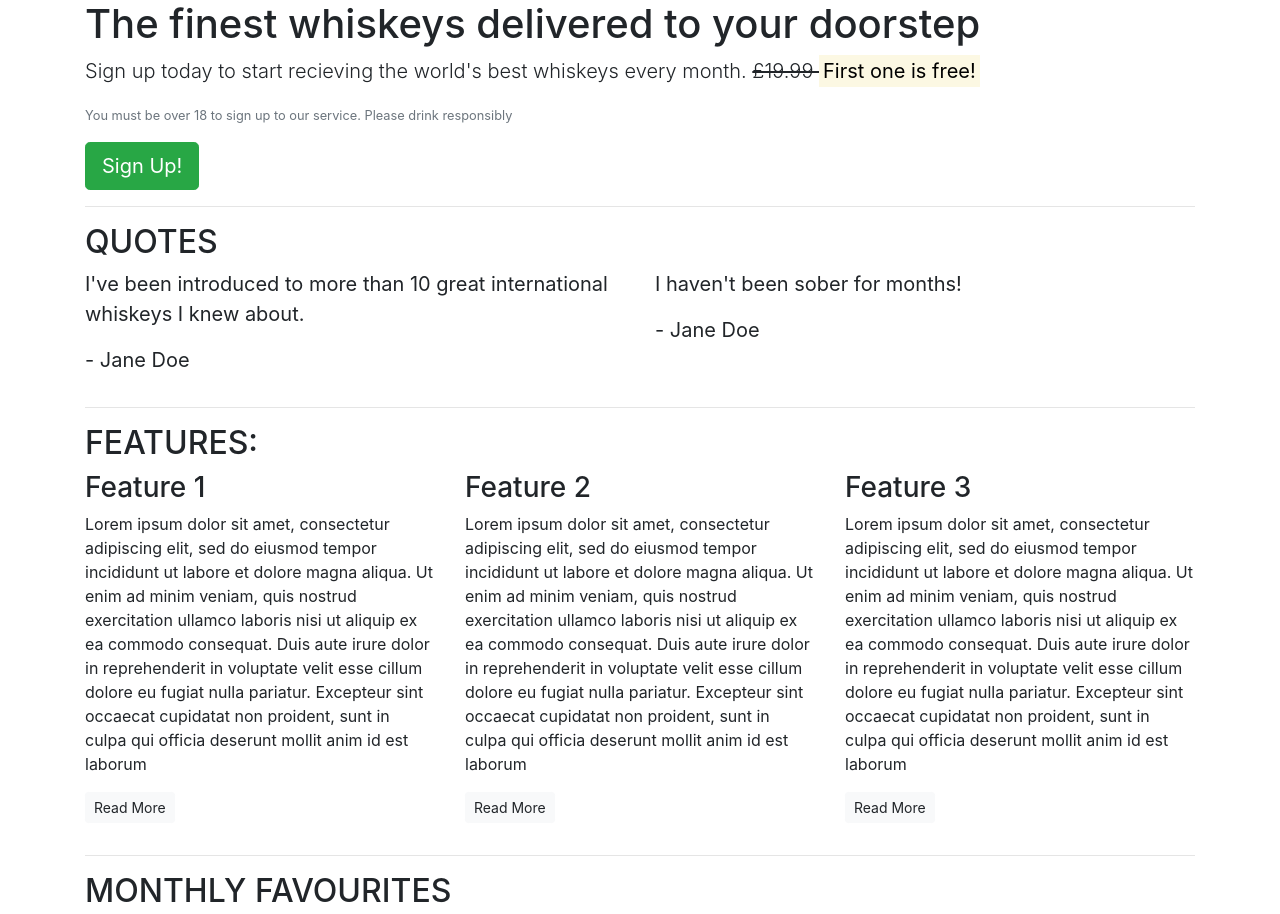
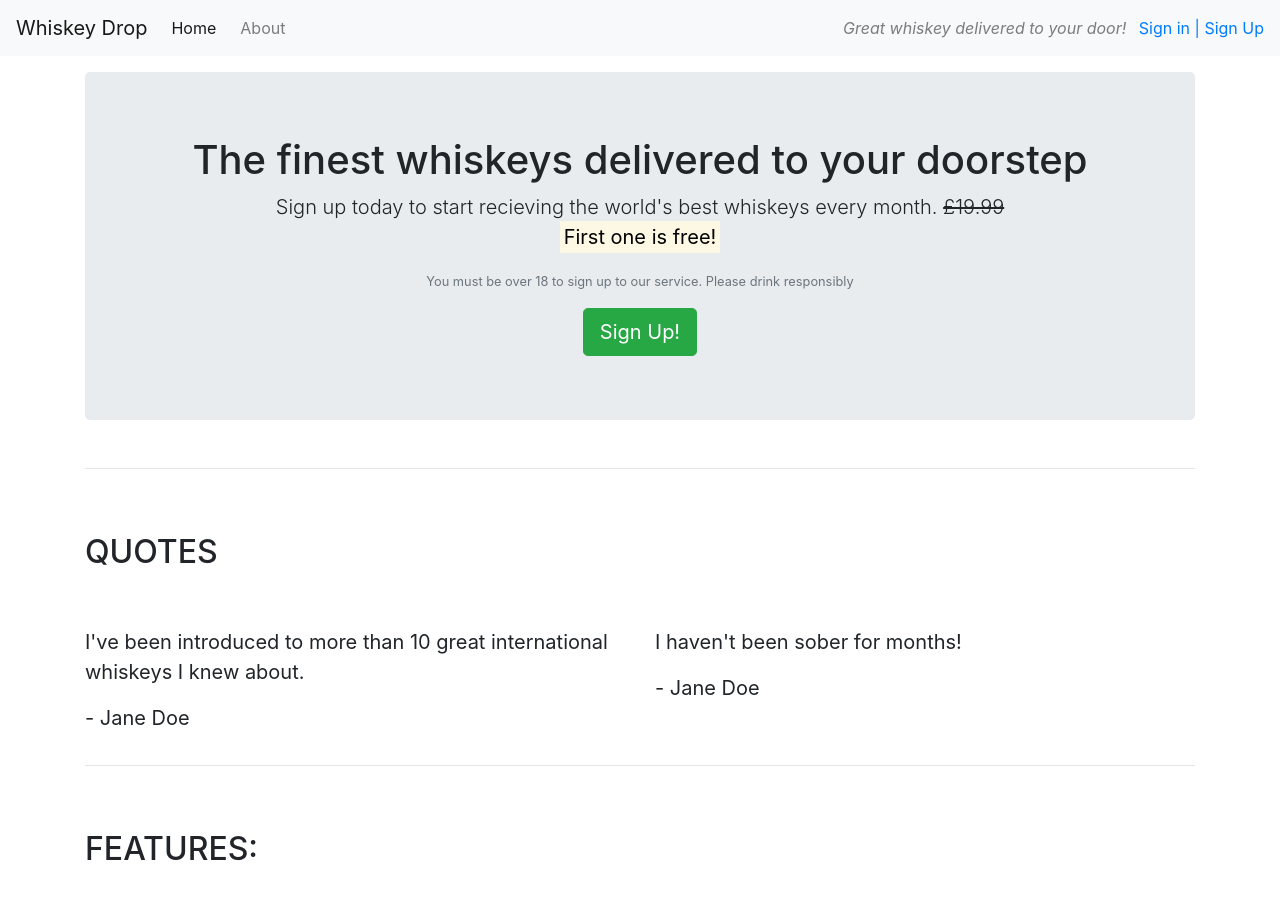
Before and after one commit to LitzN/Bootstrap_, a plain HTML site: page index.html in a window 1280 px wide. Shown: the top 914 px of the page. Drawn offline with nearby package versions, Linux system fonts and the light colour scheme.

Commit message:
Added navigation bar

```diff
--- a/index.html
+++ b/index.html
@@ -10,14 +10,28 @@
 
 </head>
 <body>
+<nav class="navbar navbar-light bg-light navbar-expand-sm">
+    <a href=""  class="navbar-brand">Whiskey Drop</a>
+    <ul class="navbar-nav mr-auto">
+        <li class="active nav-item mr-2"><a class="nav-link" href="/">Home</a></li>
+         <li class="nav-item mr-2"><a class="nav-link" href="/about">About</a></li>
+          <li class="nav-item mr-2 d-block d-sm-none"><a class="nav-link" href="/login">Sign in  |  Sign Up</a></li>
+   </ul>
+    <div class="d-none d-md-block">
+<p class="navbar-text my-auto mr-2"><i>Great whiskey delivered to your door!</i></p>
+<a href="/login">Sign in  |  Sign Up</a>
+    </div>
+</nav>
     <article class="container">
     <!--Callout-->
     <div class="row">
         <div class="col-12">
-            <section class="callout">
+            <section class="callout jumbotron mt-3 text-center">
              <h1>The finest whiskeys delivered to your doorstep</h1>
              <p class="lead">Sign up today to start recieving the world's best whiskeys every month.
-            <s>£19.99 </s> <strong><mark>First one is free!</mark></strong></p>
+            <s class="d-none d-sm-inline">£19.99 </s>
+            <span clas="d-inline d-sm-none"><br></span>
+             <strong><mark>First one is free!</mark></strong></p>
              <p><small class="text-muted">You must be over 18 to sign up to our service. Please drink responsibly</small></p>
             <button class="btn btn-success btn-lg">Sign Up!</button>
         </section>
@@ -29,7 +43,7 @@
     <!--Quotes-->
     <section class="blockquote">
         <div class="row">
-            <div class="col-12">
+            <div class="col-12 my-5">
             <h2 class="text-uppercase">Quotes</h2>
         </div> </div>
         <div class="row">
@@ -55,7 +69,7 @@
     <!--Features-->
  <section class="features">
     <div class="row">
-        <div class="col-12">
+        <div class="col-12 my-5">
             <h2 class="text-uppercase"> Features:</h2>
         </div>
     </div>
```
